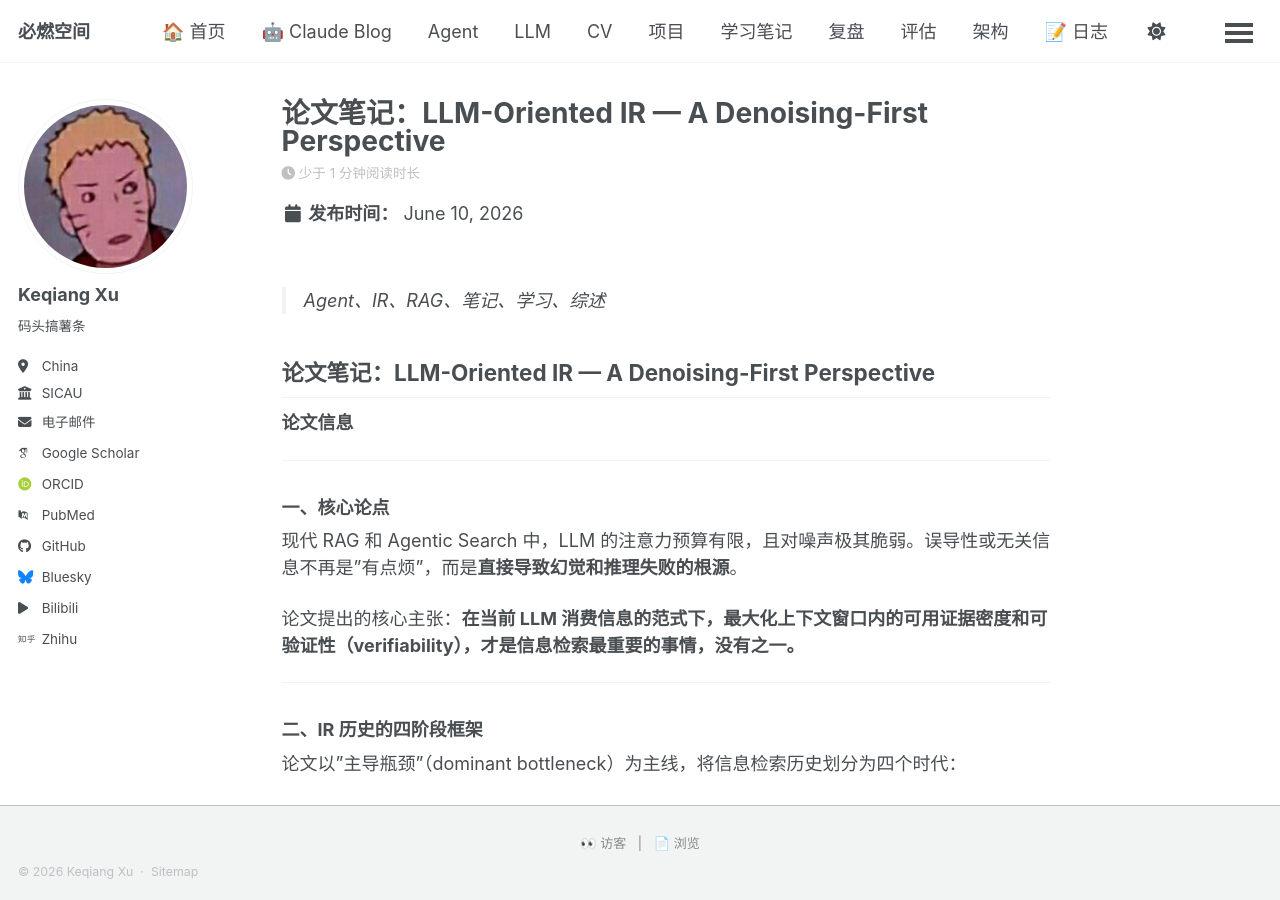
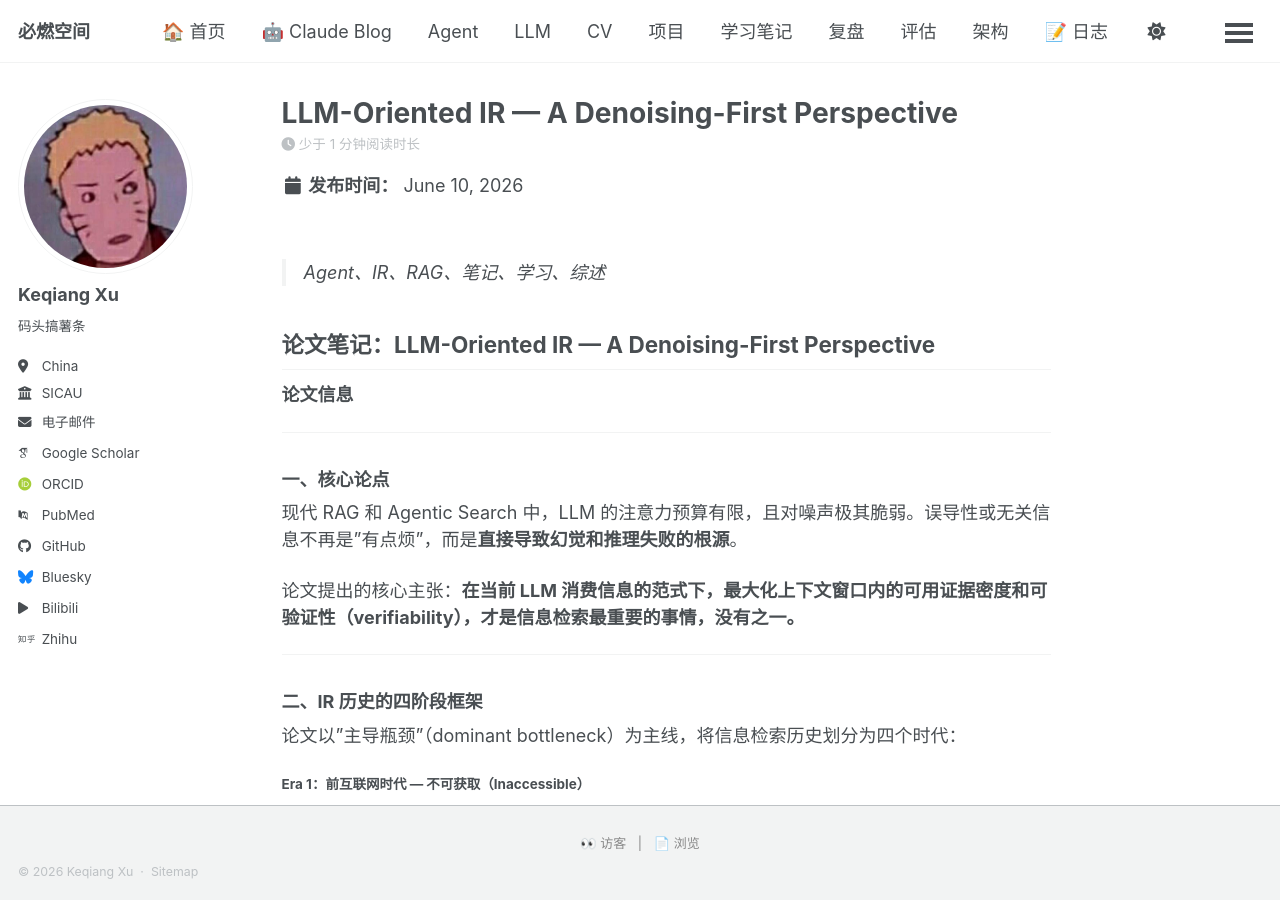
Before and after one commit to Qnh233/Qnh233.github.io, a Jekyll site: the page built from _posts/2026-06-10-LLM-Oriented-IR-A-Denoising-First-Perspective.md, in a window 1280 px wide and 900 px high. Built offline with Jekyll 4.4.1, drawn with Linux system fonts in a browser that asks for light colours; some web fonts are replaced; a script bundle is joined from its source files by our own code; library files that are not in the unit come from our copies; comment, search, counter and statistics services are not loaded.

Commit message:
blog: weekly sync

```diff
--- a/_posts/2026-06-10-LLM-Oriented-IR-A-Denoising-First-Perspective.md
+++ b/_posts/2026-06-10-LLM-Oriented-IR-A-Denoising-First-Perspective.md
@@ -1,7 +1,7 @@
 ---
-title: '论文笔记：LLM-Oriented IR — A Denoising-First Perspective'
+title: 'LLM-Oriented IR — A Denoising-First Perspective'
 date: 2026-06-10
-permalink: /posts/2026/06/论文笔记llm-oriented-ir-a-denoising-first-perspective/
+permalink: /posts/2026/06/llm-oriented-ir-a-denoising-first-perspective/
 tags:
   - LLM
   - 学习笔记
```
Also changed, not shown: _posts/2026-06-14-实习旅途.md (+2 -1 lines), _posts/2026-07-02-API-号经验帖.md (+1 -1 lines).
